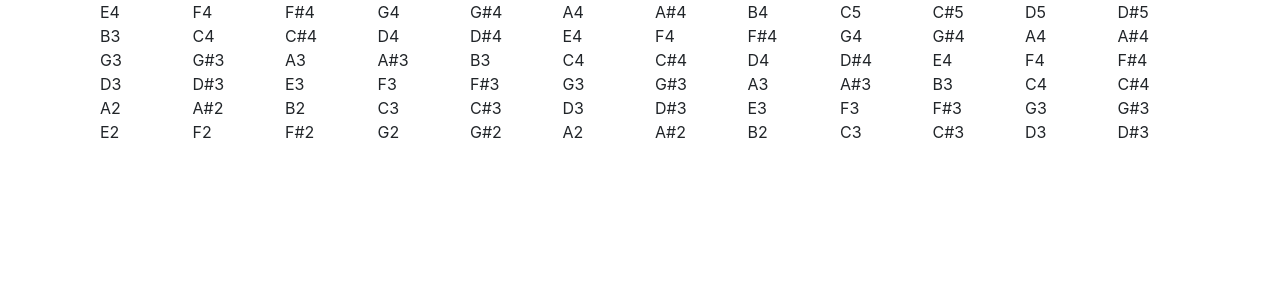
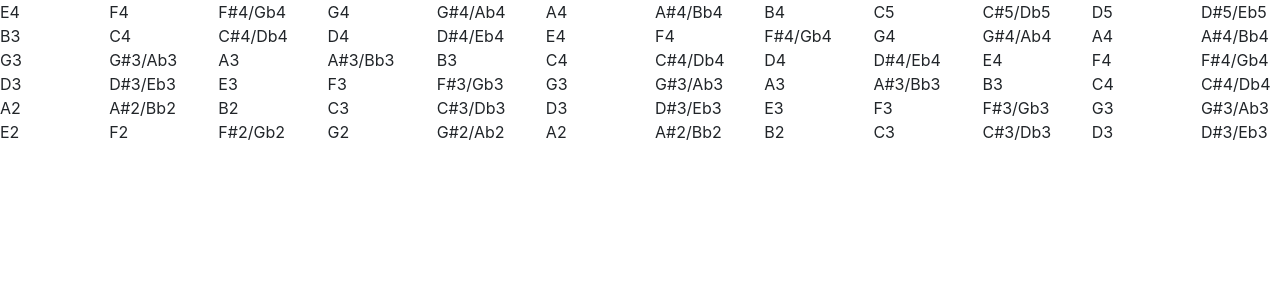
Before and after one commit to DavisOwen/guitar_app, a React app: page / in a window 1280 px wide. Shown: the top 300 px of the page. Built offline with nearby package versions, Linux system fonts and the light colour scheme; the HTML template or start-up script is replaced by a standard one.

Commit message:
added flats and animation onclick

```diff
--- a/package.json
+++ b/package.json
@@ -5,13 +5,12 @@
   "main": "index.js",
   "scripts": {
     "test": "echo \"Error: no test specified\" && exit 1",
-    "build": "webpack",
+    "build": "webpack --mode=production",
     "dev": "webpack-dev-server"
   },
   "author": "Davis Owen",
   "license": "ISC",
   "dependencies": {
-    "jquery": "^3.4.0",
     "popper.js": "^1.15.0"
   },
   "devDependencies": {
@@ -22,6 +21,7 @@
     "babel-loader": "^8.0.5",
     "bootstrap": "^4.3.1",
     "css-loader": "^2.1.1",
+    "jquery": "^3.4.0",
     "react": "^16.8.6",
     "react-dom": "^16.8.6",
     "style-loader": "^0.23.1",
--- a/src/App.js
+++ b/src/App.js
@@ -1,12 +1,18 @@
 import React, { Component } from "react";
 import String from "./components/string";
 import Tone from "tone";
+import $ from "jquery";
 
 class App extends Component {
 
     state = {
 
-        strings: ["E4", "B3", "G3", "D3", "A2", "E2"]
+        strings: ["E4", "B3", "G3", "D3", "A2", "E2"],
+
+        keys: ["65", "83", "68", "70", "71", "72",
+                "74", "75", "76", "186", "222",
+                "90", "88", "67", "86", "66", "78",
+                "77", "188", "190", "191"]
 
     };
 
@@ -15,29 +21,29 @@ class App extends Component {
         this.synth = new Tone.Synth().toMaster();
     }
 
-    playNote = (note) => {
+    playNote = (note, id) => {
         this.synth.triggerAttackRelease(note, "8n");
-        console.log(note);
+        var circle = $("#"+id);
+        circle.css("opacity", "1");
+        circle.animate({ opacity: 0 }, 1000);
     }
 
     render() {
 
+        let id = -11;
+
         return(
-            <div className="container h-100 d-flex justify-content-center">
-                <div className="container my-auto">
+            this.state.strings.map(string =>
 
-                    {this.state.strings.map(string =>
+               <String
+                    key={string}
+                    note={string}
+                    id={id += 12}
+                    playNote={this.playNote}
+                    keypress={this.keypress}>
+                </String>
 
-                       <String
-                            key={string}
-                            note={string}
-                            playNote={this.playNote}>
-                        </String>
-
-                    )}
-
-                </div>
-            </div>
+            )
         );
 
     };
--- a/src/components/fret.jsx
+++ b/src/components/fret.jsx
@@ -3,11 +3,35 @@ import Tone from "tone";
 
 class Fret extends Component {
 
+    state = {
+        note: this.props.note
+    }
+
+    constructor(props){
+        super(props);
+        if(props.note[0] === "A" && props.note[1] === "#"){
+            this.state.note += "/Bb" + props.note[2];
+        }
+        if(props.note[0] === "C" && props.note[1] === "#"){
+            this.state.note += "/Db" + props.note[2];
+        }
+        if(props.note[0] === "D" && props.note[1] === "#"){
+            this.state.note += "/Eb" + props.note[2];
+        }
+        if(props.note[0] === "F" && props.note[1] === "#"){
+            this.state.note += "/Gb" + props.note[2];
+        }
+        if(props.note[0] === "G" && props.note[1] === "#"){
+            this.state.note += "/Ab" + props.note[2];
+        }
+    }
+
     render() {
         return(
 
-            <div className="fret col" onClick={() => this.props.playNote(this.props.note)}>
-                <div>{this.props.note}</div>
+            <div className="fret col" onClick={() => this.props.playNote(this.props.note, this.props.id)}>
+                <div id={this.props.id} className="circle"></div>
+                <div className="note col-xs-12">{this.state.note}</div>
             </div>
 
         );
--- a/src/components/string.jsx
+++ b/src/components/string.jsx
@@ -19,7 +19,8 @@ class String extends Component{
                 j = 0;
             }
         };
-        this.state = { notes: string_notes };
+        this.state = { notes: string_notes,
+                        id: props.id};
     }
 
     render(){
@@ -29,7 +30,9 @@ class String extends Component{
                 <Fret
                     key={note}
                     note={note}
-                    playNote={this.props.playNote}>
+                    id={this.state.id++}
+                    playNote={this.props.playNote}
+                    keypress={this.props.keypress}>
                 </Fret>
             )}
             </div>
--- a/src/css/style.css
+++ b/src/css/style.css
@@ -1,16 +1,27 @@
 .fret {
     border: 1px solid black;
-    width: 50px;
     height: 50px;
     border-bottom: 2px solid white;
     border-right: 5px double white;
     background-image: url("../img/wood-pattern.png");
     background-color: #2E1203;
+    padding:0;
 }
 
-.fret div{
+.fret .note{
+    font-size: 12px;
     position:absolute;
-    bottom:0;
-    right:10px;
+    text-align:center;
+    margin: 0 auto;
     color:white;
 }
+
+.fret .circle{
+    width:20px;
+    height:20px;
+    border-radius:50%;
+    text-align:center;
+    background:white;
+    margin: 0 auto;
+    opacity: 0;
+}
```
Also changed, not shown: 3 other files (tests, documents, lock files or other folders).
